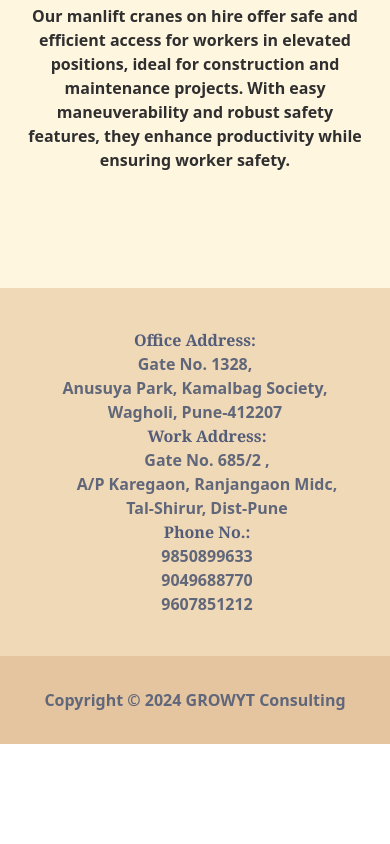
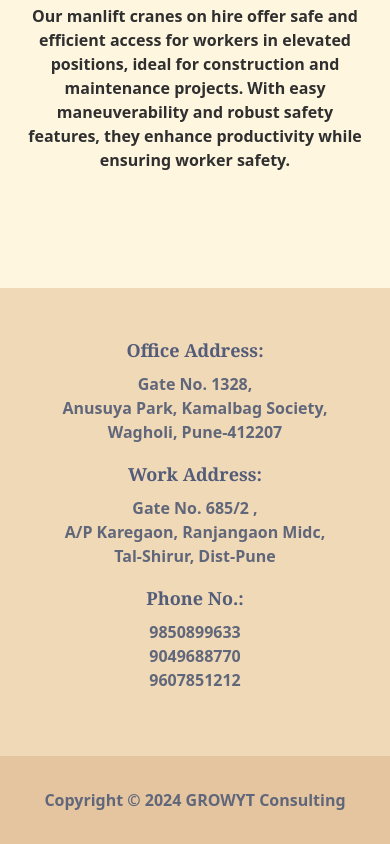
Before and after one commit to sharmachinki345/VijayLakshmi, a React (Vite) app: page /services in a window 390 px wide. Shown: the part 7562-8406 px from the top of the page. Before the commit the page ends 8306 px from the top, so only its background shows below. Built offline with nearby package versions, Linux system fonts and the light colour scheme.

Commit message:
footer alignment

```diff
--- a/src/components/Footer.jsx
+++ b/src/components/Footer.jsx
@@ -5,25 +5,25 @@ const Footer = () => {
   return (
     <section className="bg-[#F0D9B7] mt-auto">
       <div className="max-w-screen-xl px-4 py-12 mx-auto space-y-8 overflow-hidden sm:px-6 lg:px-8">
-        <nav className="flex flex-wrap justify-center -mx-5 -my-2 space-x-6 sm:space-x-8 font-semibold text-[#61677A]">
-        <div className="text-center sm:text-left">
-            <h2 className="font-serif font-bold text-[#535c79]">Office Address:</h2>
+        <nav className="flex flex-col sm:flex-row sm:justify-around sm:space-x-8 font-semibold text-[#61677A]">
+        <div className="text-center sm:text-left w-full sm:w-auto mb-4 sm:mb-0">
+            <h2 className="font-serif font-bold text-[#535c79] text-lg mb-2">Office Address:</h2>
             <p>
               Gate No. 1328, <br />
               Anusuya Park, Kamalbag Society, <br />
               Wagholi, Pune-412207<br />
             </p>
           </div>
-          <div className="text-center sm:text-left">
-            <h2 className="font-serif font-bold text-[#535c79]">Work Address:</h2>
+          <div className="text-center sm:text-left w-full sm:w-auto mb-4 sm:mb-0">
+            <h2 className="font-serif font-bold text-[#535c79] text-lg mb-2">Work Address:</h2>
             <p>
               Gate No. 685/2 , <br />
               A/P Karegaon, Ranjangaon Midc, <br />
               Tal-Shirur, Dist-Pune <br />
             </p>
           </div>
-          <div className="text-center sm:text-left">
-            <h2 className="font-serif font-bold text-[#535c79]">Phone No.:</h2>
+          <div className="text-center sm:text-left w-full sm:w-auto mb-4 sm:mb-0">
+            <h2 className="font-serif font-bold text-[#535c79] text-lg mb-2">Phone No.:</h2>
             <p className="whitespace-nowrap">9850899633</p>
             <p className="whitespace-nowrap">9049688770</p>
             <p className="whitespace-nowrap">9607851212</p>
```
